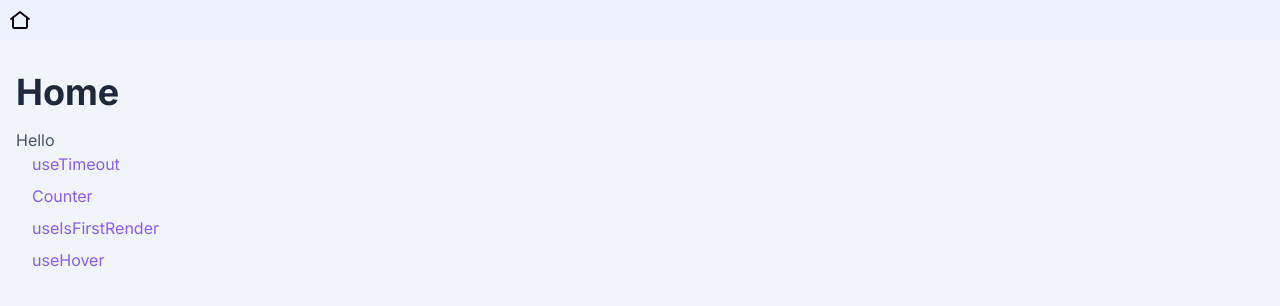
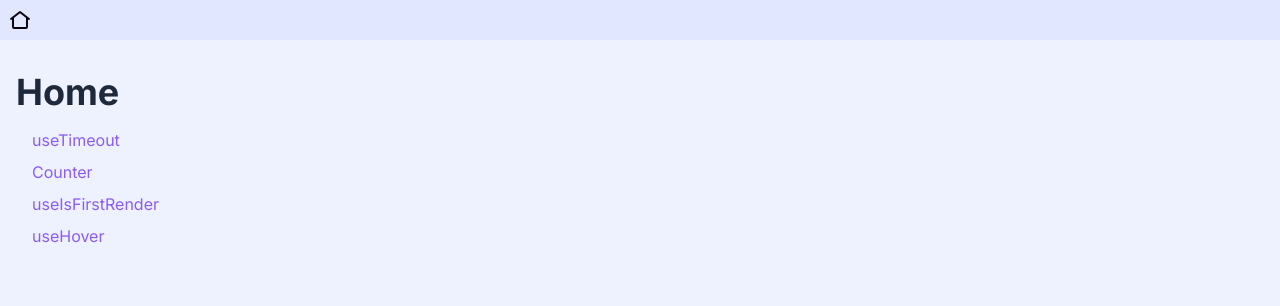
Before and after one commit to emanuelefavero/frontend-problems, a Next.js app in the folder react/: page / in a window 1280 px wide. Shown: the top 306 px of the page. Built offline with nearby package versions, Linux system fonts and the light colour scheme.

Commit message:
add Header dark mode

```diff
--- a/react/app/globals.css
+++ b/react/app/globals.css
@@ -7,7 +7,7 @@
 }
 
 body {
-  @apply bg-slate-100;
+  @apply bg-indigo-50;
 }
 
 h1,
--- a/react/app/page.tsx
+++ b/react/app/page.tsx
@@ -4,7 +4,6 @@ export default function Home() {
   return (
     <>
       <h1>Home</h1>
-      <p>Hello</p>
 
       <ul>
         <li>
--- a/react/components/Header.tsx
+++ b/react/components/Header.tsx
@@ -3,14 +3,14 @@ import Image from 'next/image'
 
 export default function Header() {
   return (
-    <header className='w-full bg-indigo-50 px-2 py-2 mb-4'>
+    <header className='w-full bg-indigo-100 dark:bg-indigo-950 px-2 py-2 mb-4'>
       <Link href='/' className='font-bold uppercase'>
         <Image
           src='/home.svg'
           alt='logo'
           width={24}
           height={24}
-          className='active:scale-95 transition-transform duration-150 hover:scale-105'
+          className='dark:invert active:scale-95 transition-transform duration-150 hover:scale-105'
         />
       </Link>
     </header>
```
